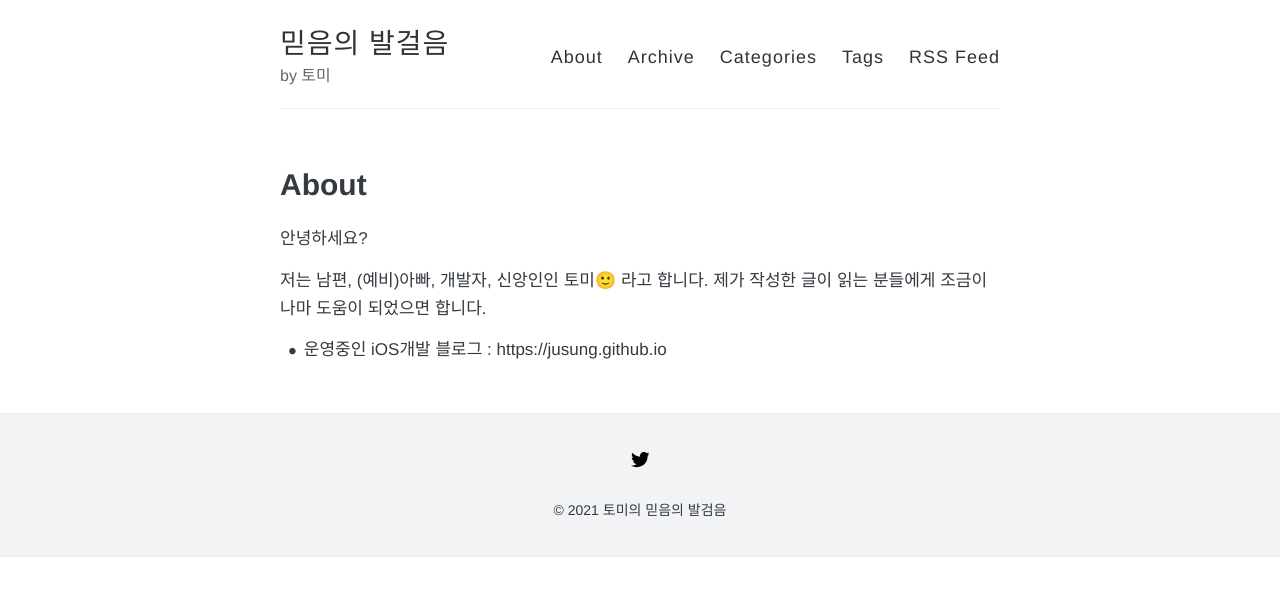
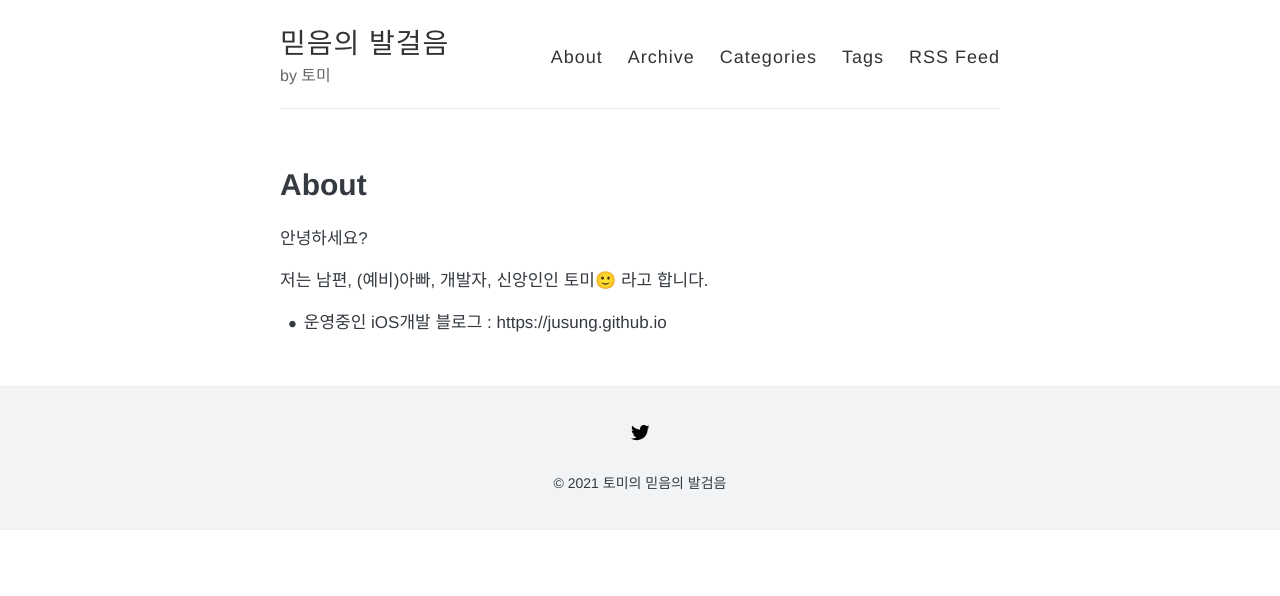
Before and after one commit to Jusung/joyfulpace, a Jekyll site: the page built from about.md, in a window 1280 px wide. Shown: the top 596 px of the page. Built offline with Jekyll 4.4.1, drawn with Linux system fonts in a browser that asks for light colours.

Commit message:
about 페이지 수정

```diff
--- a/about.md
+++ b/about.md
@@ -7,6 +7,5 @@ permalink: /about/
 안녕하세요?
 
 저는 남편, (예비)아빠, 개발자, 신앙인인 토미🙂 라고 합니다.
-제가 작성한 글이 읽는 분들에게 조금이나마 도움이 되었으면 합니다.
 
 - 운영중인 iOS개발 블로그 : https://jusung.github.io
```
